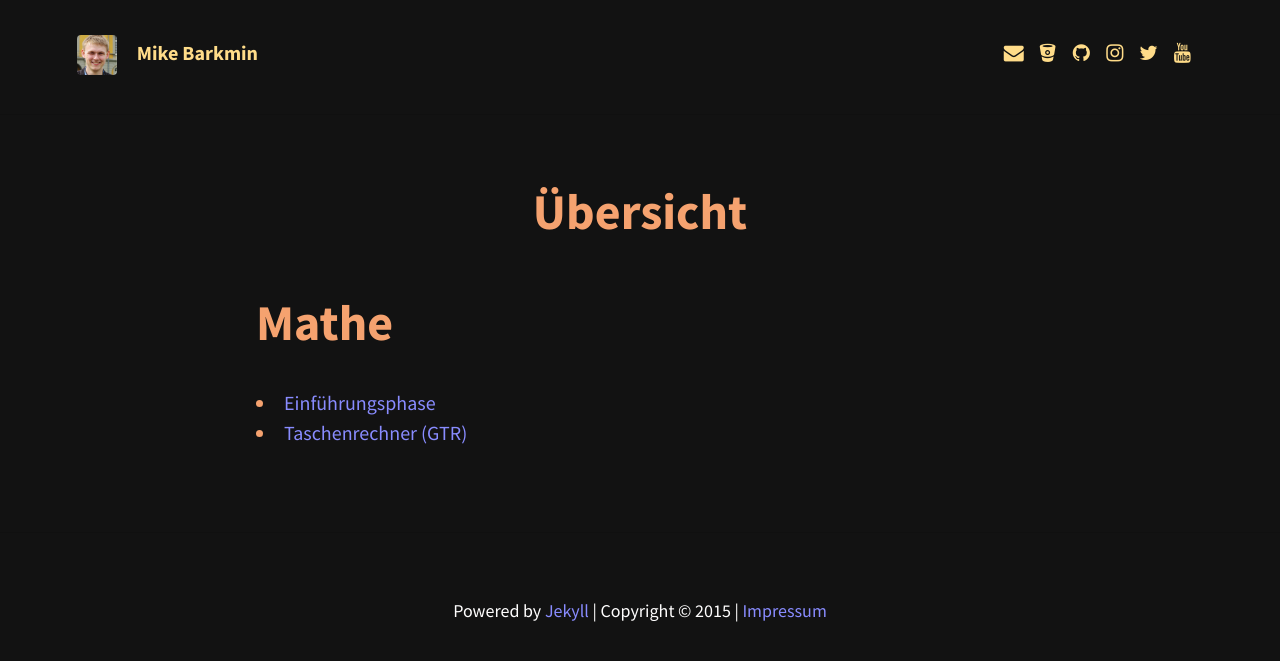
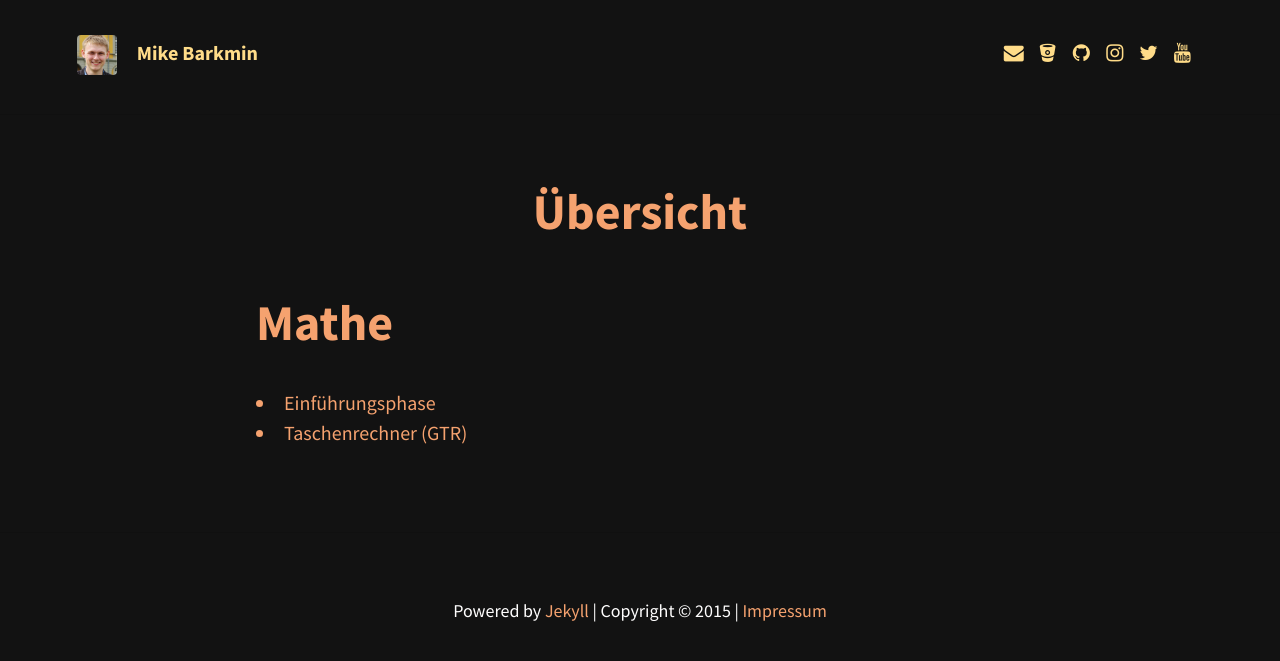
Before and after one commit to FlorianLudwig/blog-barkmin-eu, a Jekyll site: the page built from index.md, in a window 1280 px wide. Shown: the top 661 px of the page. Built offline with Jekyll 4.4.1, drawn with Linux system fonts in a browser that asks for light colours; nearby versions of some CDN libraries.

Commit message:
Type Theme

```diff
--- a/_sass/base/_global.scss
+++ b/_sass/base/_global.scss
@@ -24,7 +24,7 @@ h1, h2, h3, h4, h5, h6 {
   line-height: 1.3;
   margin: 0.67em 0;
   a {
-    color: $text-color;
+    color: $title-color;
   }
 }
 h1 {
--- a/_sass/base/_variables.scss
+++ b/_sass/base/_variables.scss
@@ -14,7 +14,8 @@ $border-color: rgba(0, 0, 0, 0.1); // rgba recommended if using feature images
 
 // Typography colours
 $text-color: #f5a26f;
-$link-color: #898cff;
+$link-color: #f5a26f;
+$title-color: #898cff;
 $selection-color: #ed6d79; // visible when highlighting text
 
 // Header colours
```
